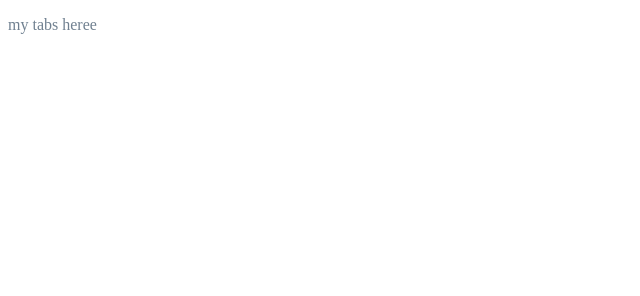
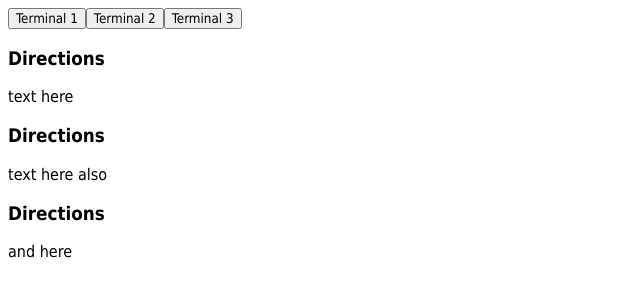
Before and after one commit to s-Hale/tab, a plain HTML site: page index.html in a window 1280 px wide. Shown: the whole page, without its empty margins (0-640 px from the left). Drawn offline with Linux system fonts and the light colour scheme.

Commit message:
feat: basic layout complete

```diff
--- a/index.html
+++ b/index.html
@@ -9,6 +9,27 @@
 		<script src="tabs.js"></script>
 	</head>
 	<body>
-		<p class='test'>my tabs heree</p>
-	</body>
+		<div class="wrapper">
+		  <div class="tabs">
+			<button class="tab-buttons">Terminal 1</button>
+			<button class="tab-buttons">Terminal 2</button>
+			<button class="tab-buttons">Terminal 3</button>
+		  </div>
+
+		  <div id="Terminal 1" class="tabpanels">
+			<h3>Directions</h3>
+			<p>text here</p>
+		  </div>
+
+		  <div id="Terminal 2" class="tabpanels">
+			<h3>Directions</h3>
+			<p>text here also</p>
+		  </div>
+
+		  <div id="Terminal 3" class="tabpanels">
+			<h3>Directions</h3>
+			<p>and here</p>
+		  </div>
+		</div>
+	  </body>
 </html>
--- a/style.css
+++ b/style.css
@@ -1,5 +1,14 @@
 
 
-.test {
-    color: slategrey;
-}
+.tabs {
+    display: flex;
+    justify-content: flex-start;
+  }
+
+  .tab-buttons {
+    font-family: Tahoma, sans-serif;
+  }
+
+  .tabpanels {
+    font-family: Tahoma, sans-serif;
+  }
```
